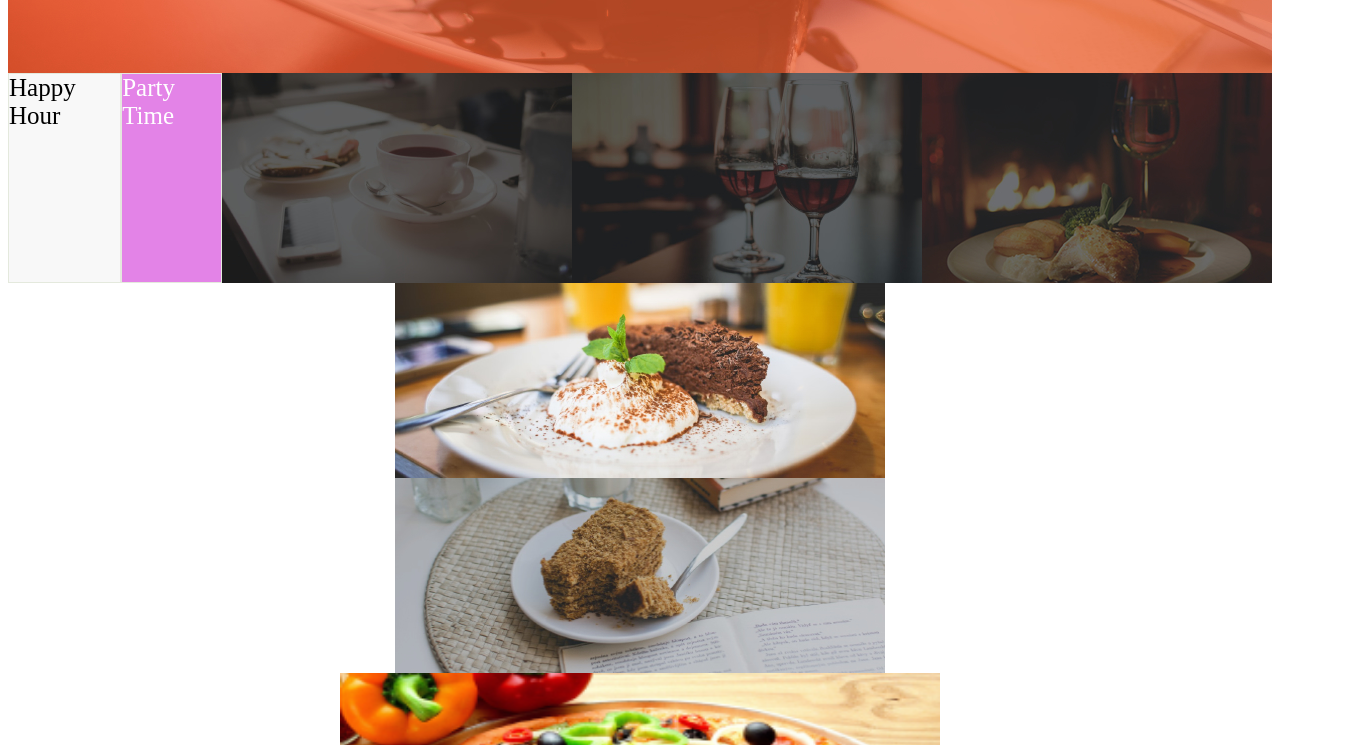
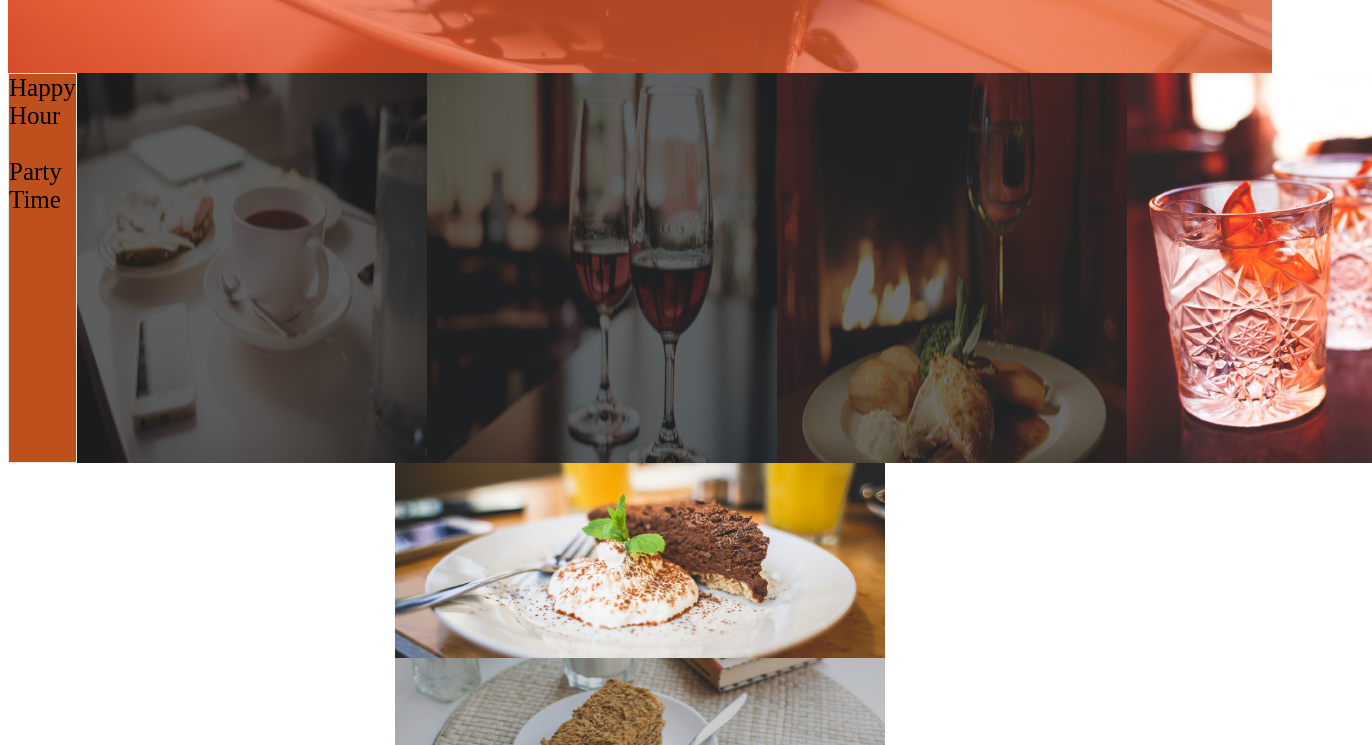
Before and after one commit to georgealusa/Anitas-Kitchen, a plain HTML site: page index.html in a window 1280 px wide. Shown: the part 435-1180 px from the top of the page, 1372 px wide, since content can reach past the window. Drawn offline with Linux system fonts and the light colour scheme.

Commit message:
edited info on index.html

```diff
--- a/index.html
+++ b/index.html
@@ -11,10 +11,7 @@
 
 <body>
     <div class="landing">
-        <br>
-        <br>
-        <br>
-        <br>
+
 
             <img src="./images/logoBig.png">
           <p style="text-align: center;color: white;font-size: large;">We Provide The Best Food <br>At The <strong>Right price</strong></p>
@@ -24,15 +21,14 @@
 
     </div>
     <div class="container">
-    <span style="background-color: rgb(248, 248, 248);">Happy Hour</span>
-
-    <span style="background-color: rgba(205, 30, 211, 0.548);color: white;">Party Time</span>
+    <span style="background-color: rgb(190, 80, 30);">Happy Hour <br> <br> Party Time </span>
     <img src="./images/breakfast.jpg">
     <img src="./images/lunch.jpg">
     <img src="./images/dinner.jpg">
+    <img src="./images/drink2.jpg">
 
-    </div>
-    <div style="">
+     </div>
+    <div style="text-align: center;">
     <img src="./images/fastFood1.jpg">
     <img src="./images/fastFood2.jpg">
     <div class="gallery">
@@ -61,6 +57,7 @@
 <p style="text-align:center">
 <!--Facebook icon-->
 <a href="http://facebook.com/flashissue" target="_blank"><img alt="" src="https://s3.amazonaws.com/flashissue/ueBIjxRoTBuYR6XWW1iO_v3qVW5nRUq5VZF9RQXi2_twitter.png" /> </a>&nbsp; &nbsp; &nbsp;
+<img src="images/drink2.jpg" Align =”left” />This text appears to the right of the image.
 
 </body>
 
```
